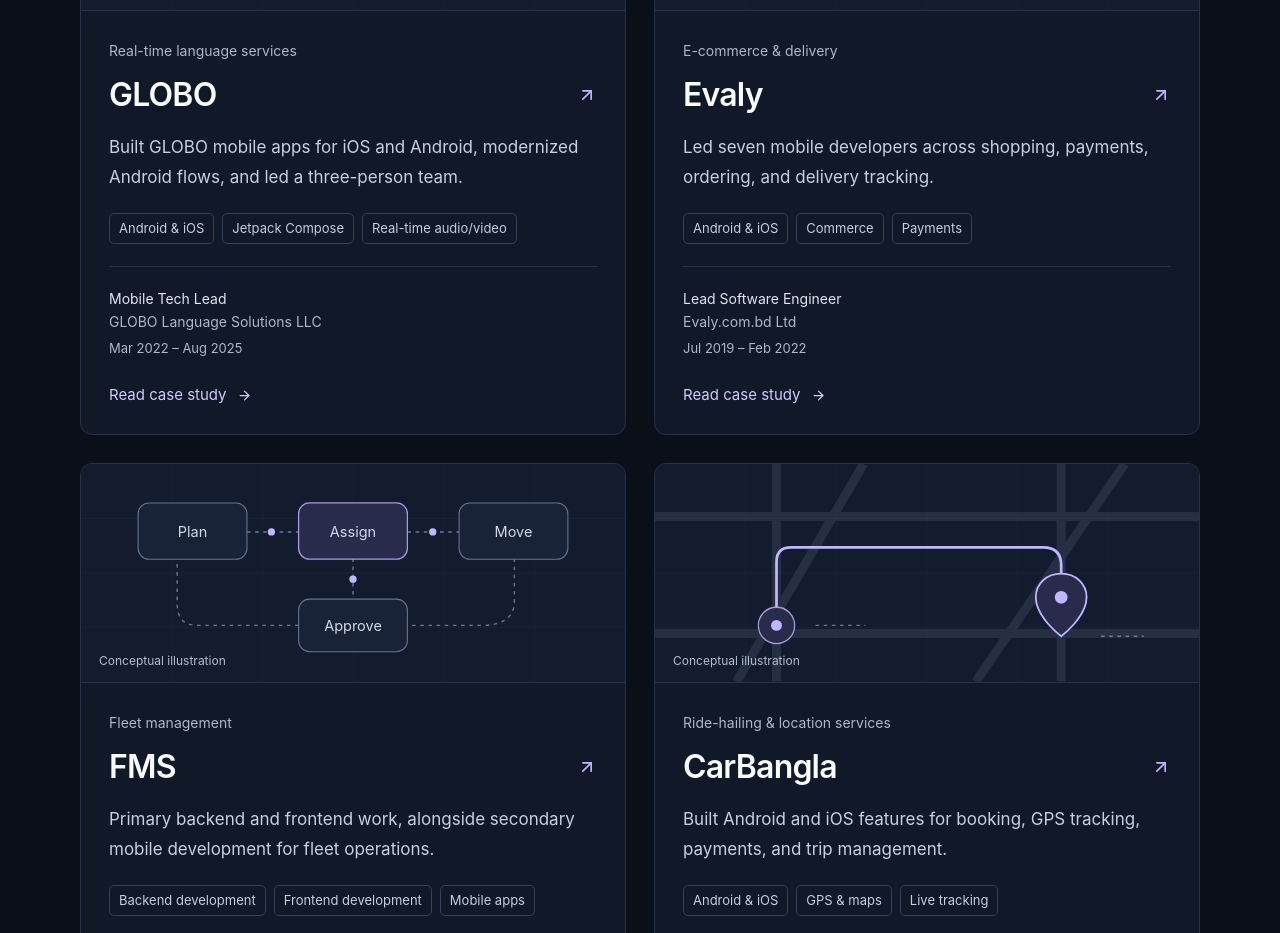
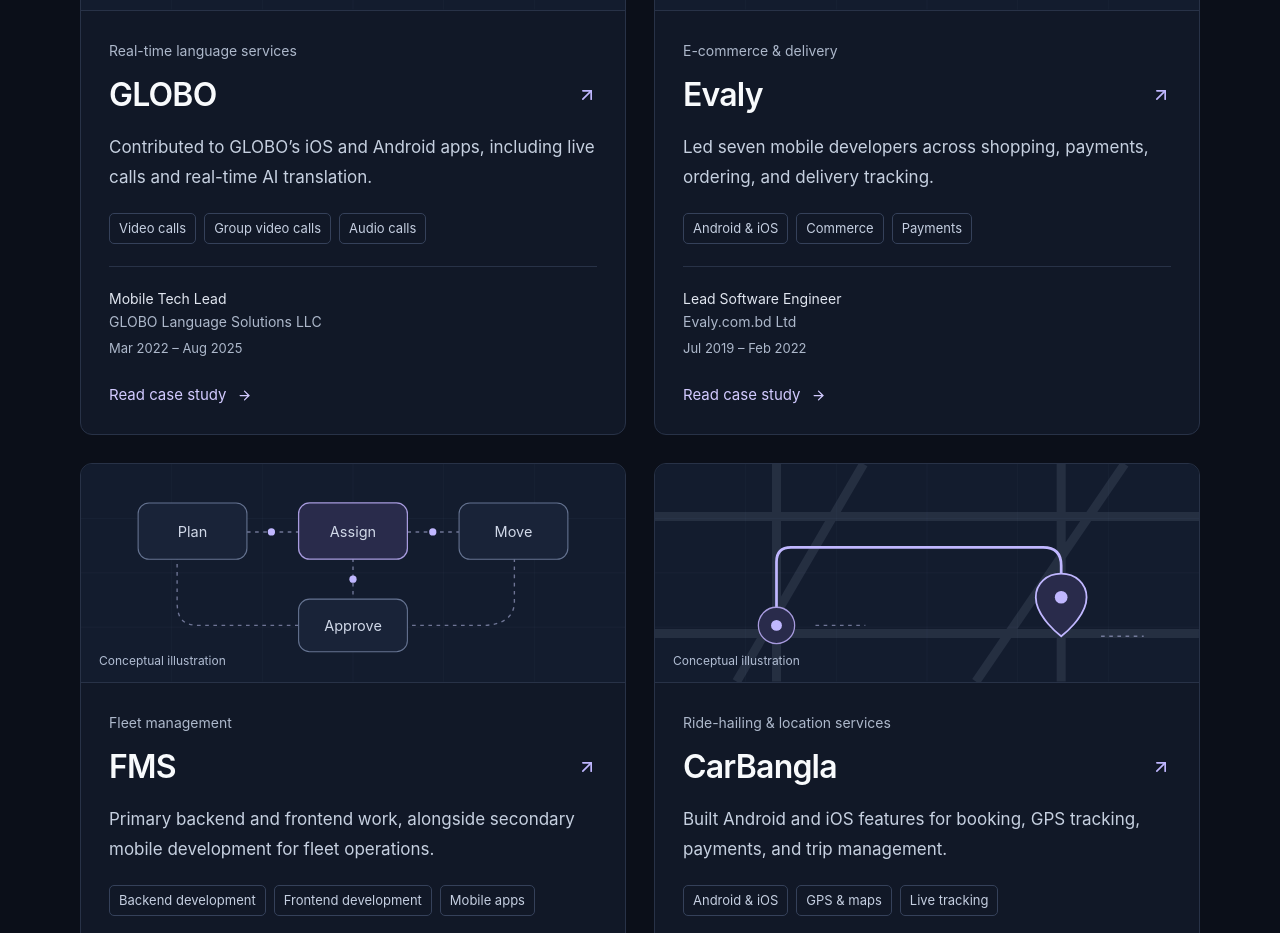
Before and after one commit to iliasahmed/iliasahmed.github.io, a React (Vite) app: page / in a window 1280 px wide. Shown: the part 1160-2093 px from the top of the page. Built offline with nearby package versions, Linux system fonts and the light colour scheme.

Commit message:
Highlight GLOBO live calling and AI translation

```diff
--- a/src/content/projects.ts
+++ b/src/content/projects.ts
@@ -12,10 +12,10 @@ export const projects: Project[] = [
   {
     slug: 'globo', name: 'GLOBO', title: 'Connecting people. Across languages.',
     category: 'Real-time language services', visual: 'communication',
-    summary: 'Mobile experiences for on-demand interpretation, live communication, and AI-assisted speech.',
-    contributionSummary: 'Built GLOBO mobile apps for iOS and Android, modernized Android flows, and led a three-person team.',
+    summary: 'Mobile apps for video calls, group video calls, audio calls, and real-time AI translation.',
+    contributionSummary: 'Contributed to GLOBO’s iOS and Android apps, including live calls and real-time AI translation.',
     role: 'Mobile Tech Lead', employer: 'GLOBO Language Solutions LLC', period: 'Mar 2022 – Aug 2025',
-    tags: ['Android & iOS', 'Jetpack Compose', 'Real-time audio/video', 'AI speech'],
+    tags: ['Video calls', 'Group video calls', 'Audio calls', 'Real-time AI translation'],
     mobileAppsTitle: 'GLOBO mobile apps',
     mobileAppsIntro: 'I built GLOBO’s mobile apps as Mobile Tech Lead, working with a three-person team. The point-of-access app evolved from GLOBO HQ into GLOBO Connect. GLOBO GO is a Flutter app for managing interpreters.',
     mobileApps: [
@@ -38,12 +38,12 @@ export const projects: Project[] = [
     challenge: 'On-demand interpretation brings people together through live audio and video. The mobile experience needs to bring communication SDKs, notifications, and speech features into a coherent, dependable workflow.',
     contributions: [
       { title: 'iOS & Android app delivery', text: 'Built and delivered GLOBO mobile applications across iOS and Android, taking features from design and implementation through testing, production release, monitoring, and support as Mobile Tech Lead.' },
-      { title: 'Real-time communication', text: 'Built or integrated audio/video workflows with Twilio, Amazon Chime, Dyte, WebSocket, and push notifications.' },
+      { title: 'Live calls', text: 'Built and integrated one-to-one video calls, group video calls, and audio calls for GLOBO’s interpreting workflows, using Twilio, Amazon Chime, Dyte, WebSocket, and push notifications.' },
       { title: 'Architecture & modernization', text: 'Migrated Android flows from Java and XML to Kotlin and Jetpack Compose, and led a team of three developers.' },
-      { title: 'AI-assisted speech', text: 'Integrated speech translation, speech-to-text, and text-to-speech into mobile communication workflows.' },
+      { title: 'Real-time AI translation', text: 'Integrated real-time AI translation alongside speech-to-text and text-to-speech in mobile communication workflows.' },
     ],
     approach: 'Communication SDKs each bring their own lifecycle and integration concerns. My work connected these capabilities to the mobile application, while using Crashlytics, New Relic, and debugging tools to support production quality.',
-    outcome: 'Delivered and supported mobile communication features, modernized Android flows, and guided a small engineering team through ongoing product development.',
+    outcome: 'Delivered and supported live audio and video calling, real-time AI translation, and modernized Android experiences while guiding a three-person team.',
   },
   {
     slug: 'evaly', name: 'Evaly', title: 'From discovery to doorstep.',
```
Also changed, not shown: 1 other file (tests, documents, lock files or other folders).
